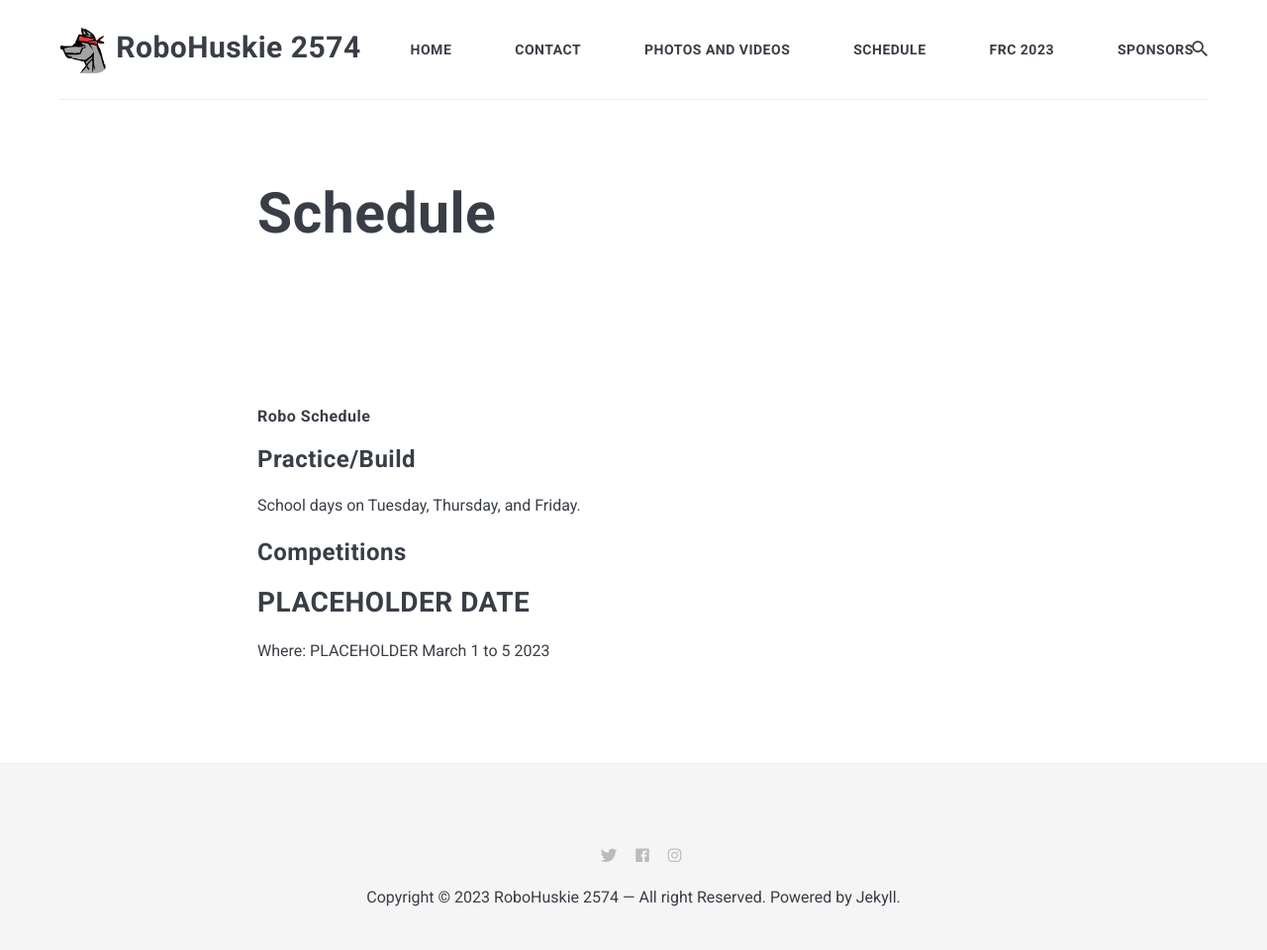
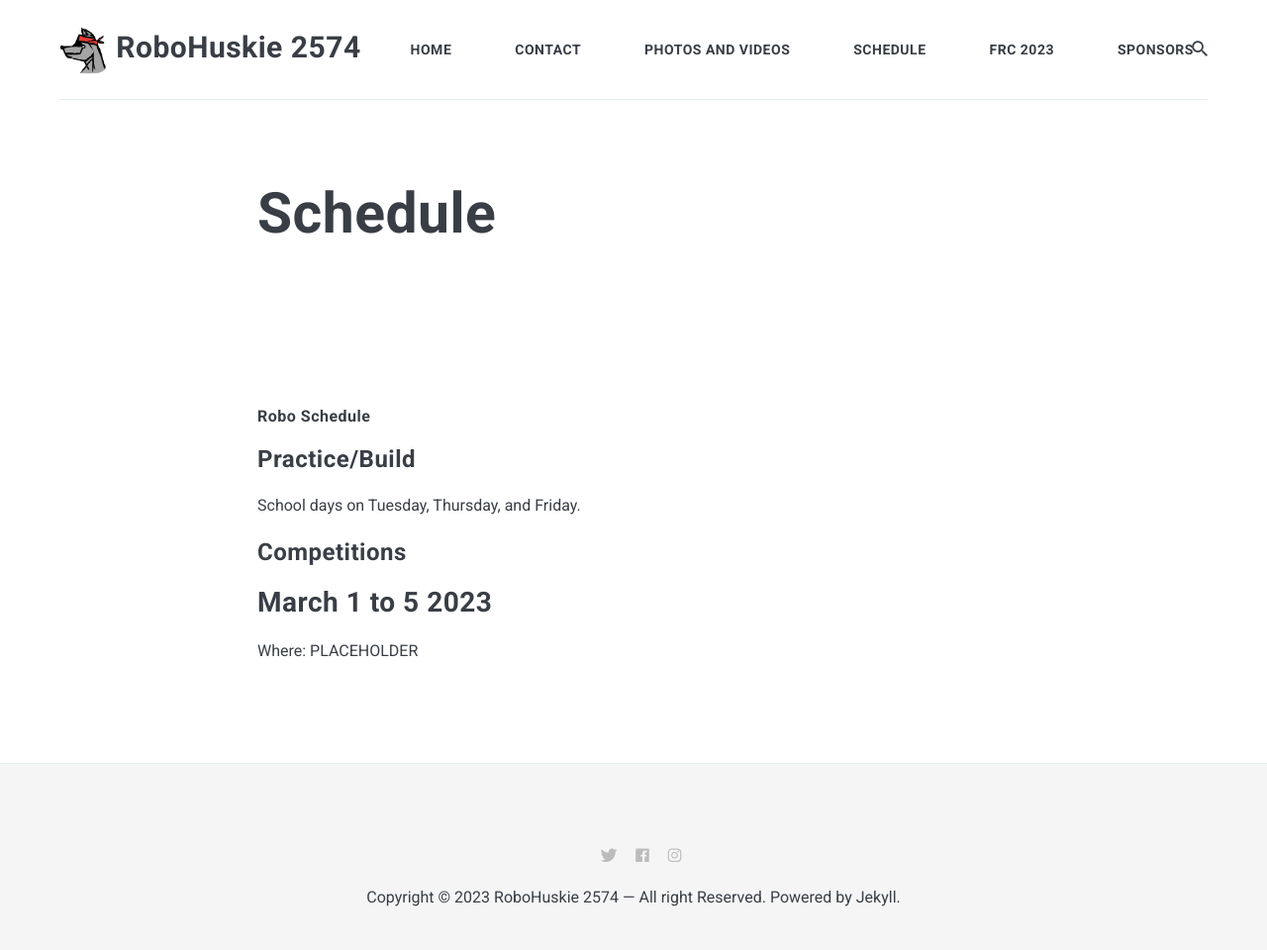
Before and after one commit to Robohuskie2574/Robohuskie2574.github.io, a Jekyll site: the page built from _pages/Schedule.md, in a window 1280 px wide. Shown: the whole page at 99% size. Built offline with Jekyll 4.4.1, drawn with Linux system fonts in a browser that asks for light colours; nearby versions of some CDN libraries.

Commit message:
Update Schedule.md

```diff
--- a/_pages/Schedule.md
+++ b/_pages/Schedule.md
@@ -8,6 +8,5 @@ permalink: /Schedule/
 ### Practice/Build
 School days on Tuesday, Thursday, and Friday.
 ### Competitions
-## PLACEHOLDER DATE
+## March 1 to 5 2023
 Where: PLACEHOLDER
-March 1 to 5 2023
```
